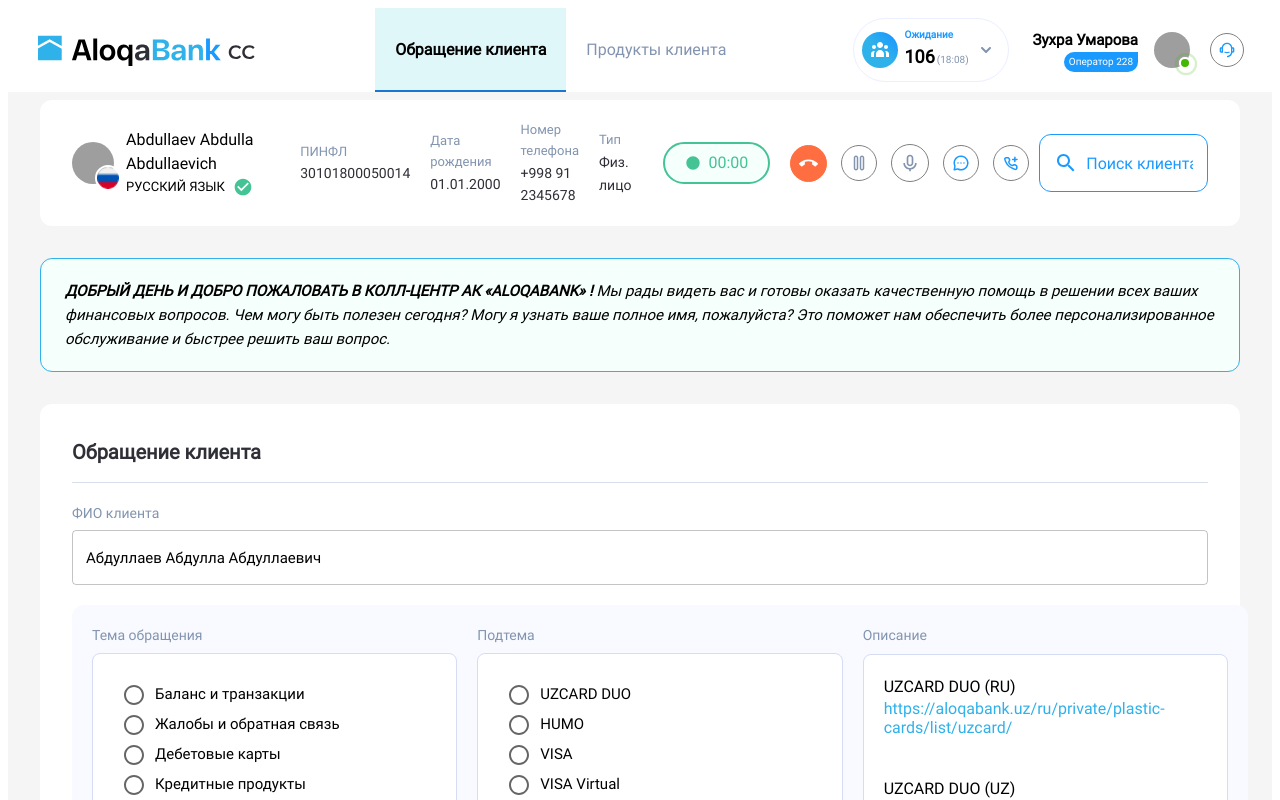
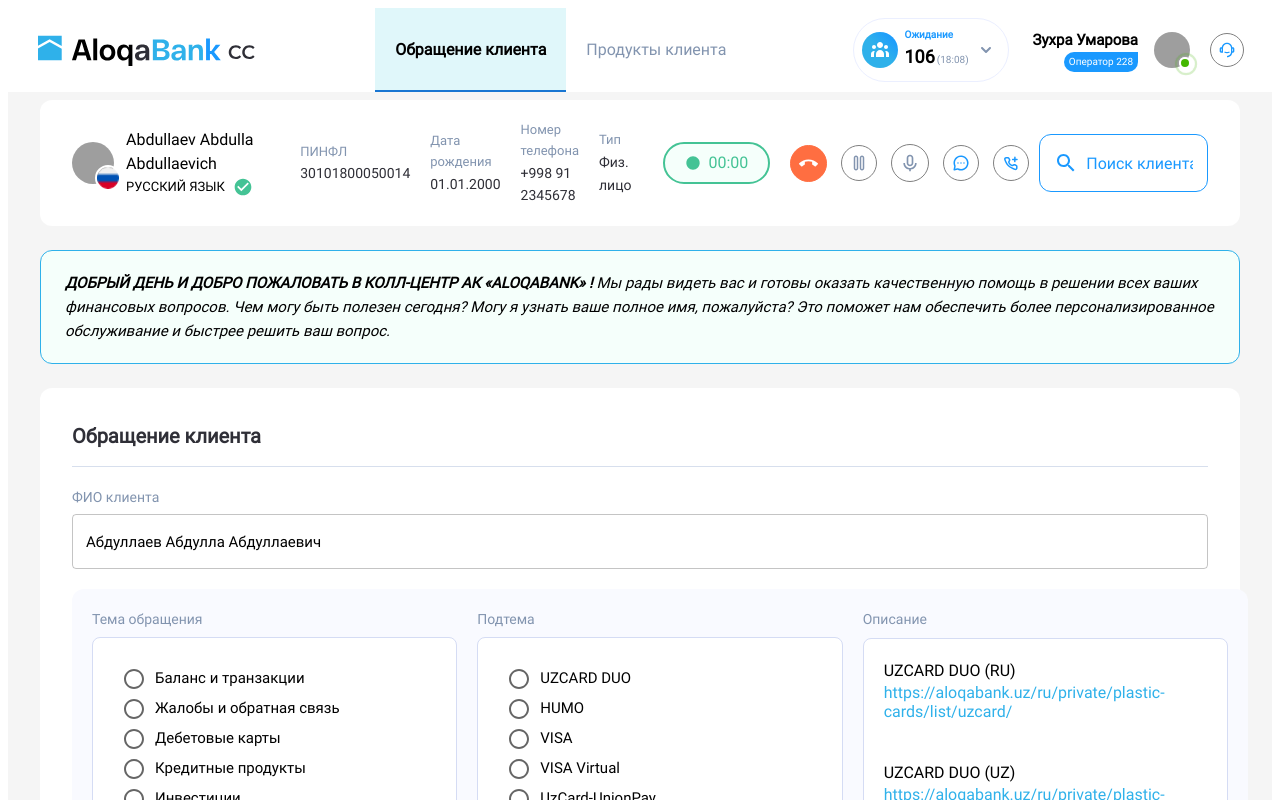
Before and after one commit to IlkhamBurkhanov/Test-Project, a React (Vite) app: page / in a window 1280 px wide. Shown: the top 800 px of the page. Built offline with nearby package versions, Linux system fonts and the light colour scheme; grey boxes are pictures that could not be loaded.

Commit message:
margin y

```diff
--- a/src/components/MessageText/MessageText.jsx
+++ b/src/components/MessageText/MessageText.jsx
@@ -2,7 +2,7 @@
 
 const MessageText = ({textBold, text})=> {
     return(
-       <Box sx={{margin:"32px", paddingX:"24px", paddingY:"20px", backgroundColor:"#F5FFFB", border: "1px solid #2FB1EA", borderRadius: "12px", fontStyle: 'italic'}}>
+       <Box sx={{margin:"24px 32px", paddingX:"24px", paddingY:"20px", backgroundColor:"#F5FFFB", border: "1px solid #2FB1EA", borderRadius: "12px", fontStyle: 'italic'}}>
        <Typography variant="h6" sx={{fontSize:"15px"}}>
             <Box component="span" sx={{ fontWeight: 'bold', textTransform: 'uppercase'  }}>
                 {textBold}
```
